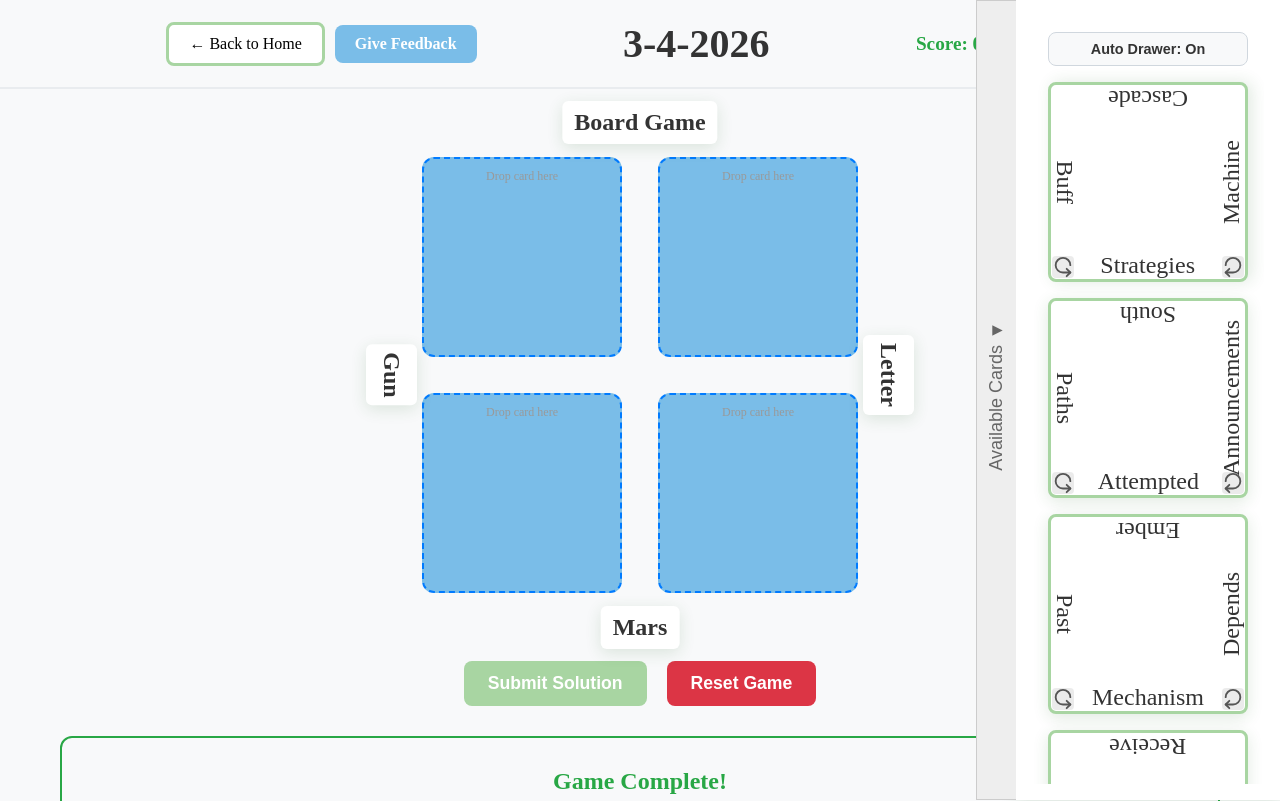
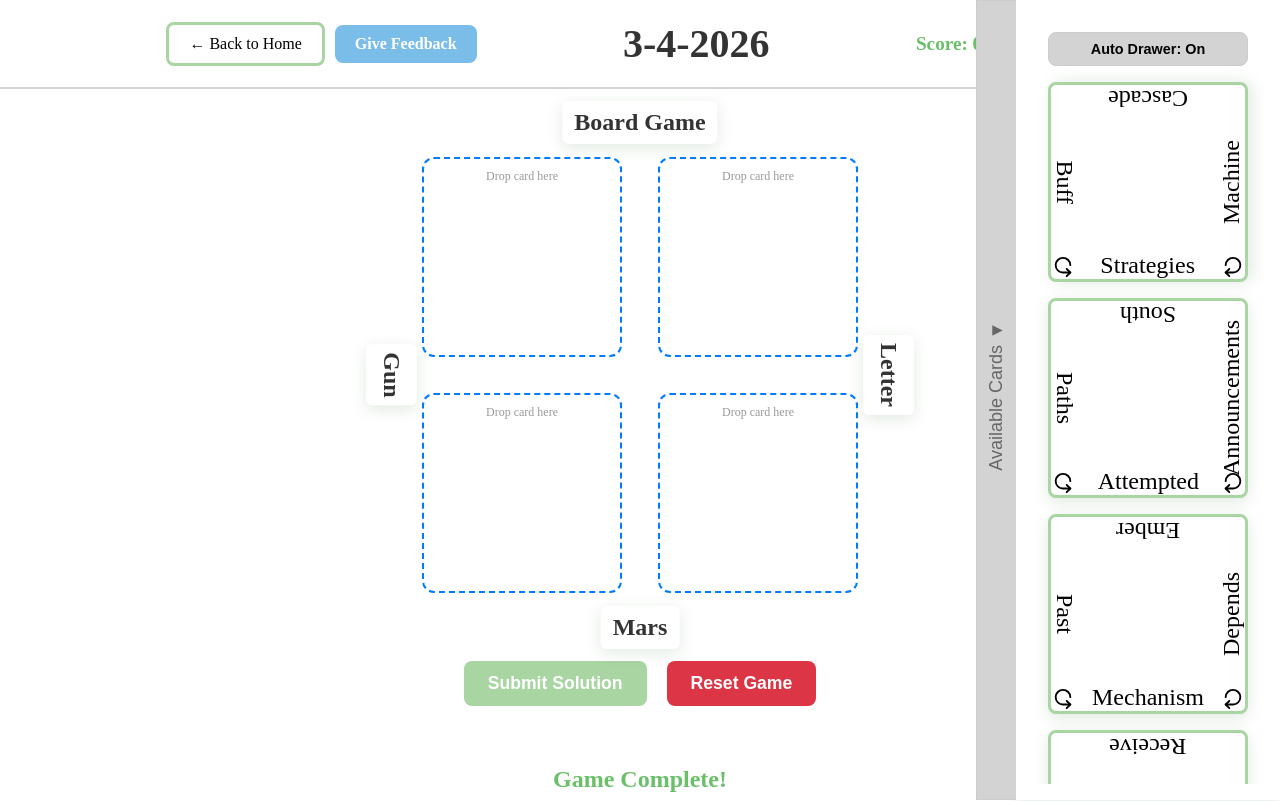
Before and after one commit to joelatwo/solo-clover, a Next.js app: page /puzzle/3-4-2026 in a window 1280 px wide. Shown: the top 801 px of the page. Built offline with nearby package versions, Linux system fonts and the light colour scheme.

Commit message:
Some more stuff

```diff
--- a/src/components/Card.module.css
+++ b/src/components/Card.module.css
@@ -23,6 +23,7 @@
   display: flex;
   align-items: center;
   justify-content: center;
+  color: var(--joelbackground-font);
 }
 
 .card:hover {
@@ -38,18 +39,21 @@
 .card.placed {
   cursor: default;
   background: var(--joeltertiary);
-  border-color: var(--color-accent);
+  border-color: var(--border-tertiary);
+  color: var(--background-dark-font);
 }
 
 .card.correct {
-  background: var(--color-success-subtle);
-  border-color: var(--color-success);
+  background: var(--success);
+  border-color: var(--success-border);
+  color: var(--background-dark-font);
 }
 
 .card.incorrect {
-  border-color: var(--color-error);
-  background: var(--color-error-subtle);
+  border-color: var(--error-border);
+  background: var(--error);
   box-shadow: var(--shadow-md);
+  color: var(--background-dark-font);
 }
 
 .edge {
@@ -64,7 +68,7 @@
 .word {
   transform: rotate(180deg);
   display: inline-block;
-  color: var(--color-text-strong);
+  color: inherit;
   text-transform: capitalize;
 }
 
@@ -110,8 +114,6 @@
   padding: 0;
   border: none;
   border-radius: 4px;
-  background: rgba(0, 0, 0, 0.08);
-  color: var(--color-text);
   cursor: pointer;
   display: flex;
   align-items: center;
@@ -120,6 +122,15 @@
     background 0.15s ease,
     color 0.15s ease;
   z-index: 1;
+  background-color: inherit;
+  color: inherit;
+}
+
+.rotateBtnLeft:hover,
+.rotateBtnRight:hover,
+.removeCardButton:hover {
+  width: 24px;
+  height: 24px;
 }
 
 .removeCardButton {
@@ -132,12 +143,6 @@
   bottom: 4px;
 }
 
-.rotateBtnLeft:hover,
-.rotateBtnRight:hover {
-  background: rgba(var(--color-accent-rgb), 0.2);
-  color: var(--color-accent);
-}
-
 .rotateBtnLeft {
   left: 4px;
 }
--- a/src/components/Puzzle.module.css
+++ b/src/components/Puzzle.module.css
@@ -19,13 +19,13 @@
 }
 
 .slot {
-  border: 2px dashed var(--color-border-muted);
+  border: 2px dashed; /* color determined elsewhere */
   border-radius: 12px;
   display: flex;
   flex-direction: column;
   align-items: center;
   justify-content: center;
-  background: var(--color-surface-subtle);
+  background: var(--joelbackground);
   transition: all 0.2s ease;
   cursor: pointer;
   min-height: var(--puzzle-card-size);
@@ -33,7 +33,7 @@
 }
 
 .slot.dropTarget {
-  border-color: var(--color-accent);
+  border-color: var(--border-tertiary);
   background: var(--joeltertiary);
 }
 
@@ -127,7 +127,7 @@
   font-size: var(--outer-word-size);
   font-weight: bold;
   color: var(--color-text-strong);
-  background: var(--color-surface);
+  background: var(--joelbackground);
   padding: 8px 12px;
   border-radius: 6px;
   box-shadow: var(--shadow-md);
@@ -140,18 +140,18 @@
 }
 
 .unsubmitted {
-  border-color: var(--color-accent);
-  background: var(--joeltertiary);
+  border-color: var(--border-tertiary);
+  background: var(--joelbackground);
 }
 
 .correct {
-  border-color: var(--color-success);
-  background: var(--color-success-subtle);
+  border-color: var(--success-border);
+  background: var(--success);
 }
 
 .incorrect {
-  border-color: var(--color-error);
-  background: var(--color-error-subtle);
+  border-color: var(--error-border);
+  background: var(--error);
 }
 
 /* Mobile responsive text sizing */
--- a/src/components/Share.module.css
+++ b/src/components/Share.module.css
@@ -1,7 +1,6 @@
 .shareBoxBorder {
   width: 100px;
   height: 100px;
-  border: 1px solid var(--color-border-strong);
   display: grid;
   grid-template-columns: repeat(2, 1fr);
   gap: 4px;
@@ -14,11 +13,11 @@
 }
 
 .correct {
-  background-color: var(--color-success);
+  background-color: var(--success);
 }
 
 .false {
-  background-color: var(--color-error);
+  background-color: var(--error);
 }
 
 .shareButton {
--- a/src/components/WordPuzzleGame.module.css
+++ b/src/components/WordPuzzleGame.module.css
@@ -11,7 +11,7 @@
   display: flex;
   justify-content: space-evenly;
   align-items: center;
-  border-bottom: 2px solid var(--color-border);
+  border-bottom: 2px solid var(--light-grey);
 }
 
 .buttonGroup {
@@ -115,33 +115,11 @@
 }
 
 .score {
-  color: var(--color-success);
+  color: var(--success);
 }
 
 .attempts {
-  color: var(--color-accent);
-}
-
-.result {
-  text-align: center;
-  padding: 15px;
-  margin-bottom: 20px;
-  border-radius: 8px;
-  font-size: 1.2rem;
-  font-weight: bold;
-  animation: slideIn 0.3s ease;
-}
-
-.result.correct {
-  background: var(--color-success-result);
-  color: var(--color-success-text);
-  border: 1px solid var(--color-success-border);
-}
-
-.result.incorrect {
-  background: var(--color-error-subtle);
-  color: var(--color-error-text);
-  border: 1px solid var(--color-error-border);
+  color: var(--joeltertiary);
 }
 
 @keyframes slideIn {
@@ -171,7 +149,7 @@
   right: 0;
   height: 100%;
   max-width: var(--cardBar-size);
-  background: var(--color-surface);
+  background: var(--joelbackground);
   box-shadow: var(--shadow-md);
   transform: translateX(100%);
   transition: transform 0.3s ease;
@@ -190,8 +168,8 @@
   top: 0;
   height: 100%;
   width: 40px;
-  background: var(--color-surface-muted);
-  border: 1px solid var(--color-border-muted);
+  background: var(--light-grey);
+  border: 1px solid var(--light-grey-border);
   border-right: none;
   cursor: pointer;
   writing-mode: vertical-rl;
@@ -209,7 +187,7 @@
 }
 
 .cardBarToggle:hover {
-  background: var(--color-border);
+  filter: brightness(0.9);
 }
 
 .cardBarChevron {
@@ -231,9 +209,9 @@
 }
 
 .cardBarAutoToggle {
-  border: 1px solid var(--color-border-input);
-  background: var(--color-surface-subtle);
-  color: var(--color-text-strong);
+  border: 1px solid var(--light-grey-border);
+  background: var(--light-grey);
+  color: var(--joelbackground-font);
   border-radius: 8px;
   padding: 8px 10px;
   font-size: 0.9rem;
@@ -242,7 +220,7 @@
 }
 
 .cardBarAutoToggle:hover {
-  background: var(--color-border);
+  filter: brightness(0.9);
 }
 
 .controls {
@@ -298,13 +276,12 @@
 .gameComplete {
   text-align: center;
   padding: 30px;
-  background: var(--color-surface-subtle);
+  background: var(--joelbackground);
   border-radius: 12px;
-  border: 2px solid var(--color-success);
 }
 
 .gameComplete h2 {
-  color: var(--color-success);
+  color: var(--success);
   margin-bottom: 15px;
 }
 
@@ -335,7 +312,7 @@
 .modalContent {
   width: 100%;
   max-width: 420px;
-  background: var(--color-surface);
+  background: var(--joelbackground);
   border-radius: 12px;
   padding: 24px;
   text-align: center;
@@ -357,14 +334,14 @@
   padding: 10px 18px;
   border: none;
   border-radius: 8px;
-  background: var(--color-accent);
-  color: #fff;
+  background: var(--joelprimary);
+  color: var(--joelprimary-text);
   font-weight: 600;
   cursor: pointer;
 }
 
 .modalButton:hover {
-  background: var(--color-accent-hover);
+  background: var(--joelprimary-hover);
 }
 
 @media (max-width: 768px) {
@@ -410,11 +387,6 @@
     font-size: 1rem;
     width: 100%;
     max-width: 300px;
-  }
-
-  .result {
-    font-size: 1rem;
-    padding: 12px;
   }
 
   .gameComplete {
@@ -470,11 +442,6 @@
     font-size: 0.9rem;
   }
 
-  .result {
-    font-size: 0.9rem;
-    padding: 10px;
-  }
-
   .gameComplete {
     padding: 15px;
   }
--- a/src/components/WordPuzzleGame.tsx
+++ b/src/components/WordPuzzleGame.tsx
@@ -209,7 +209,7 @@ export default function WordPuzzleGame({ initialPuzzle }: Props) {
       completionTriggeredBySubmitRef.current &&
       gameComplete &&
       !wasGameCompleteRef.current &&
-      score > 0
+      score >= 0
     ) {
       setShowComeBackModal(true);
       completionTriggeredBySubmitRef.current = false;
--- a/src/pages/globals.css
+++ b/src/pages/globals.css
@@ -8,6 +8,7 @@
   --clover-green-light: #a8d5a2; /* Pale meadow green */
   --clover-green-mist: #d8f0d4; /* Barely-there green tint */
   --clover-blue-sky: #7abde8;
+  --clover-blue: #007bff;
 
   --clover-cream: #fdf8ee; /* Warm parchment — primary bg */
   --clover-cream-deep: #f0e9d6; /* Card / surface */
@@ -17,6 +18,7 @@
   --clover-yellow-soft: #fde8a0; /* Pale yellow highlight */
 
   --color-error: #dc3545;
+  --dark-red: #721c24;
   --clover-coral: #e8735a; /* Warm red accent */
   --clover-sky: #7abde8; /* Soft blue accent */
   --clover-lavender: #b39ddb; /* Soft purple accent */
@@ -39,20 +41,28 @@
   --joeltertiary-text: white;
   --joelbackground: white;
   --joelbackground-font: black;
+  --background-dark-font: white;
   --joelbackground-hover: #f0f0f0;
   --joeldestructive: var(--color-error);
   --joeldestructive-hover: var(--color-error-hover);
   --joeldestructive-text: white;
+  --error: var(--color-error);
+  --light-grey: #d3d3d3;
+  --light-grey-border: #cccccc;
 
   --joelbackground-header: var(--clover-green-deep);
 
+  --success: var(--clover-green-bright);
   --background: #ffffff;
   --foreground: #171717;
 
   /* --- Border Radius --- */
   --border-solid: 3px solid;
   --border-primary: var(--clover-green-light);
+  --border-tertiary: var(--clover-blue);
   --border-primary-hover: var(--clover-green-mid);
+  --success-border: var(--clover-green-deep);
+  --error-border: var(--dark-red);
   --radius-md: 1rem; /* Card corners */
   --radius-lg: 1.5rem; /* Panel corners */
   --radius-xl: 2.5rem; /* Pill / badge */
@@ -82,41 +92,12 @@
 
   /* OLD COLORS */
 
-  /* Accent – interactive elements, CTAs */
-  --color-accent: #007bff;
-  --color-accent-hover: #0056b3;
-  --color-accent-rgb: 0, 123, 255;
-  /* Semantic: success / correct */
-  --color-success: #28a745;
-  --color-success-subtle: #e8f5e8;
-  --color-success-result: #d4edda;
-  --color-success-border: #c3e6cb;
-  --color-success-text: #155724;
-
-  /* Semantic: error / incorrect */
-  --color-error-subtle: #f8d7da;
-  --color-error-border: #f5c6cb;
-  --color-error-text: #721c24;
-  --color-error-rgb: 220, 53, 69;
-
-  /* Surfaces */
-  --color-surface: #ffffff;
-  --color-surface-subtle: #f8f9fa;
-  --color-surface-subtle-hover: #e9ecef;
-  --color-surface-muted: #eeeeee;
-
   /* Text */
   --color-text-strong: #333333;
   --color-text: #555555;
   --color-text-muted: #666666;
   --color-text-faint: #999999;
   --color-text-on-dark: #ffffff;
-
-  /* Borders */
-  --color-border: #e9ecef;
-  --color-border-muted: #cccccc;
-  --color-border-input: #d0d7de;
-  --color-border-strong: #000000;
 
   /* ─────────────────────────────────────────────────────────────────────────── */
 
@@ -132,13 +113,6 @@
   --inner-word-size: 24px;
   --puzzle-outer-word-distance: 24px;
   --cardBar-size: 360px;
-}
-
-@media (prefers-color-scheme: dark) {
-  :root {
-    --background: #0a0a0a;
-    --foreground: #ededed;
-  }
 }
 
 /* Mobile responsive sizes */
@@ -173,8 +147,8 @@ body {
 }
 
 body {
-  color: var(--foreground);
-  background: var(--background);
+  color: var(--joelbackground-font);
+  background: var(--joelbackground);
   -webkit-font-smoothing: antialiased;
   -moz-osx-font-smoothing: grayscale;
 }
@@ -189,9 +163,3 @@ a {
   color: inherit;
   text-decoration: none;
 }
-
-@media (prefers-color-scheme: dark) {
-  html {
-    color-scheme: dark;
-  }
-}
--- a/src/pages/puzzle/page.module.css
+++ b/src/pages/puzzle/page.module.css
@@ -1,6 +1,6 @@
 .container {
   min-height: 100vh;
-  background: var(--color-surface-subtle);
+  background: var(--joelbackground);
 }
 
 .backButton:hover {
```
Also changed, not shown: src/components/HomePage.module.css (+10 -18 lines).
